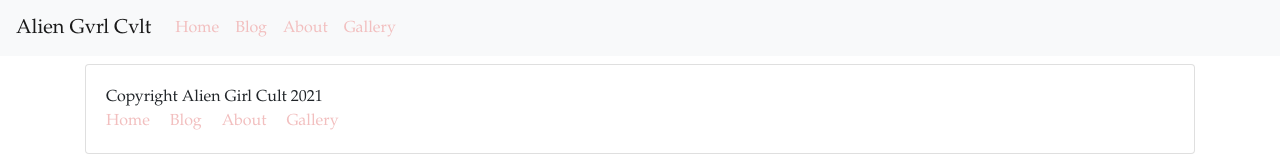
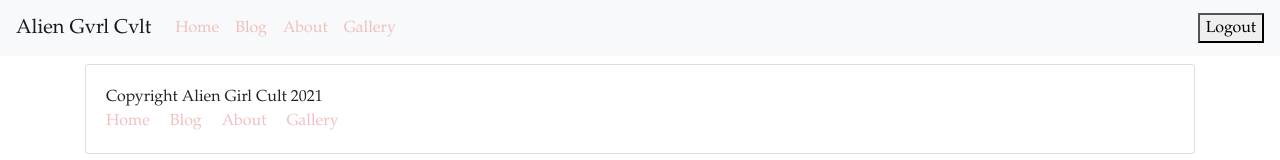
Before and after one commit to paulreyneveld/agc, a React (Create React App) app: page / in a window 1280 px wide. Shown: the top 160 px of the page. Built offline with nearby package versions, Linux system fonts and the light colour scheme; no server answers.

Commit message:
Set up login/logout ability

```diff
--- a/src/App.js
+++ b/src/App.js
@@ -1,11 +1,11 @@
-import React, { useState } from 'react'
+import React, { useEffect } from 'react'
 import {
   BrowserRouter as Router,
   Switch,
   Route
 } from 'react-router-dom'
-import loginService from './services/login'
-
+import { initializeUser, clearUser } from './reducers/loginReducer'
+import { useDispatch } from 'react-redux'
 import Navigation from './components/Navigation'
 import Home from './components/Home'
 import Blog from './components/Blog'
@@ -16,10 +16,32 @@ import Footer from './components/Footer'
 
 const App = () => {
 
+  const dispatch = useDispatch()
+
+  useEffect(() => {
+    const checkLoggedIn = () => {
+      const loggedUserJSON = window.localStorage.getItem('loggedBlogappUser')
+      if (loggedUserJSON) {
+        const user = JSON.parse(loggedUserJSON)
+        dispatch(initializeUser(user))
+        // blogService.setToken(user.token)
+        console.log(user)
+      }
+    }
+    checkLoggedIn()
+  }, [dispatch])
+
+  const handleLogout = () => {
+    window.localStorage.removeItem('loggedBlogappUser')
+    dispatch(clearUser(null))
+  }
+
   return (
     <>
     <Router>
-      <Navigation />
+      <Navigation
+        handleLogout={handleLogout}
+      />
         <Switch>
           <Route path="/blog">
             <Blog />
--- a/src/components/Home.js
+++ b/src/components/Home.js
@@ -14,9 +14,6 @@ const Home = () => {
 
     useEffect(() => obtainLorem(), [])
 
-
-    console.log(lorem.data)
-
     return (
         <Container>
         <h1>Home</h1>
--- a/src/components/Navigation.js
+++ b/src/components/Navigation.js
@@ -4,7 +4,7 @@ import Container from 'react-bootstrap/Container'
 import Navbar from 'react-bootstrap/Navbar'
 import Nav from 'react-bootstrap/Nav'
 
-const Navigation = () => {
+const Navigation = ({ handleLogout }) => {
     return (
     <Nav>
     <Navbar fixed="top" bg="light" expand="lg">
@@ -18,7 +18,9 @@ const Navigation = () => {
             <Nav.Link><Link to="/gallery">Gallery</Link></Nav.Link>
             </Nav>
         </Navbar.Collapse>
+        <button onClick={handleLogout}>Logout</button>
     </Navbar>
+
     </Nav>
     )
 }
```
Also changed, not shown: 1 other file (tests, documents, lock files or other folders).
